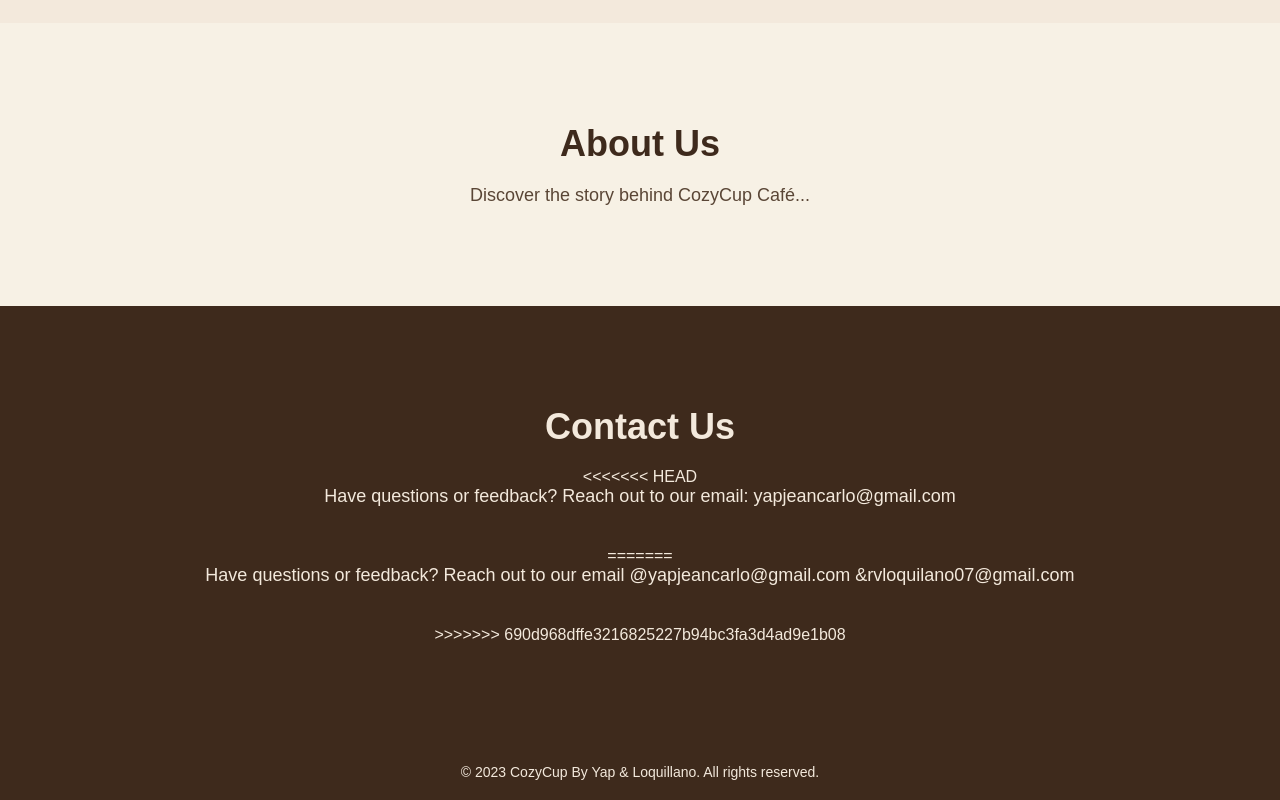
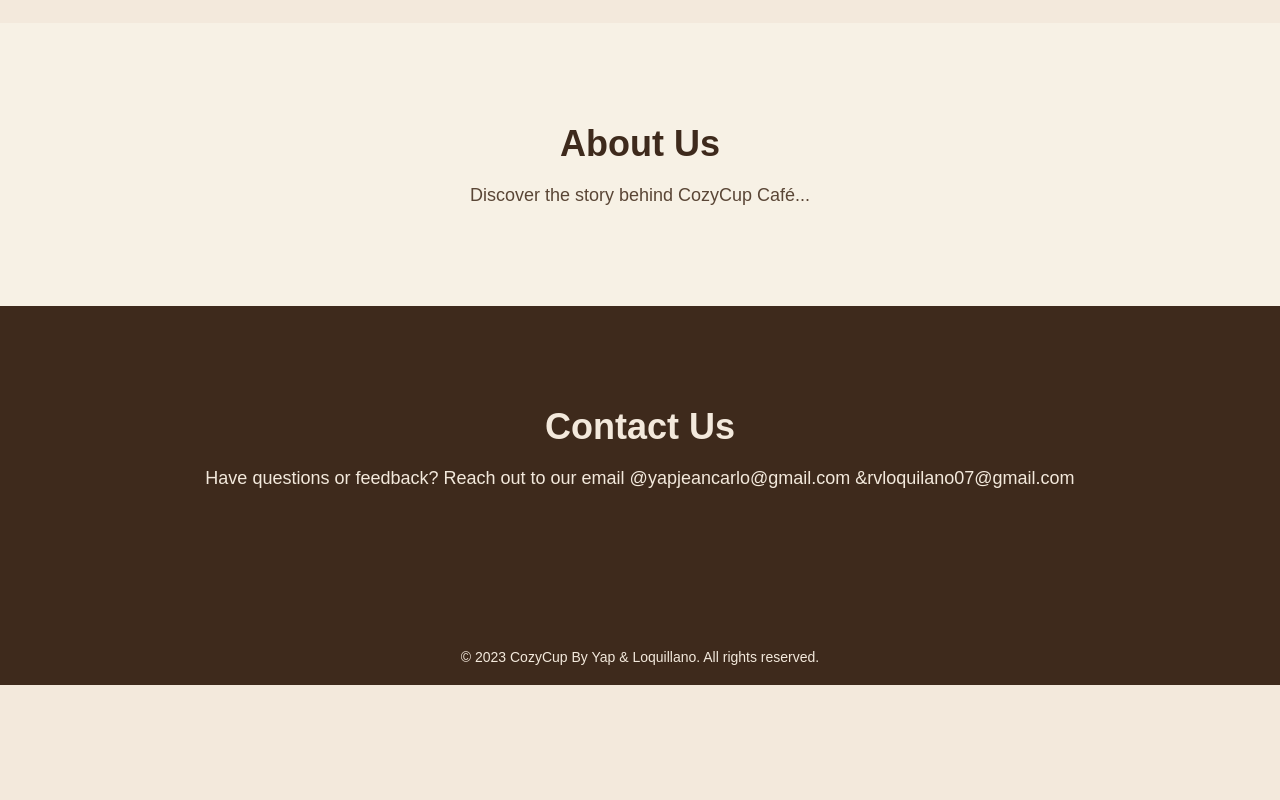
Before and after one commit to yapcarloo/Cozycup_Yap-Loquillano, a plain HTML site: page index.html in a window 1280 px wide. Shown: the part 1389-2189 px from the top of the page. After the commit the page ends 2074 px from the top, so only its background shows below. Drawn offline with Linux system fonts and the light colour scheme.

Commit message:
Resolved Merge

```diff
--- a/index.html
+++ b/index.html
@@ -89,11 +89,7 @@
 
     <section id="contact" class="contact">
         <h2>Contact Us</h2>
-<<<<<<< HEAD
-        <p>Have questions or feedback? Reach out to our email: yapjeancarlo@gmail.com</p>
-=======
         <p>Have questions or feedback? Reach out to our email @yapjeancarlo@gmail.com &rvloquilano07@gmail.com</p>
->>>>>>> 690d968dffe3216825227b94bc3fa3d4ad9e1b08
     </section>
 
     <footer>
```
